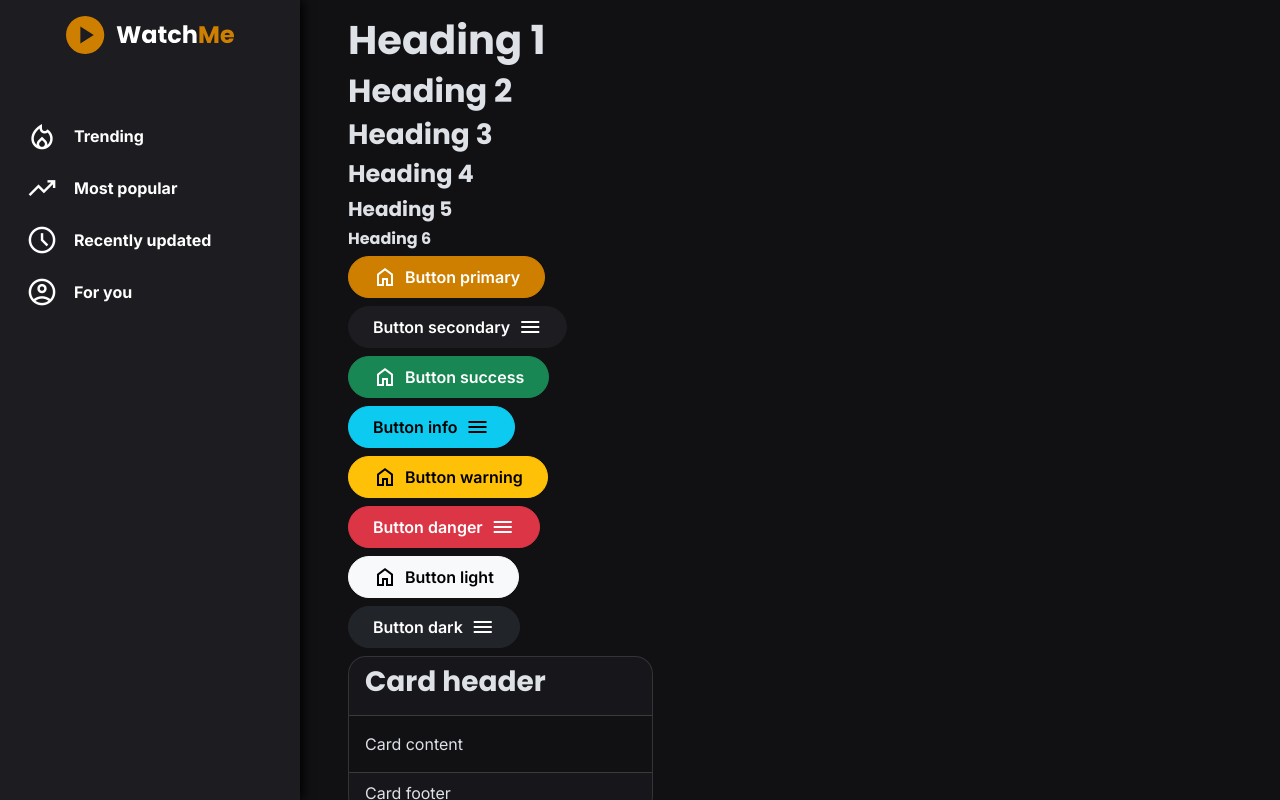
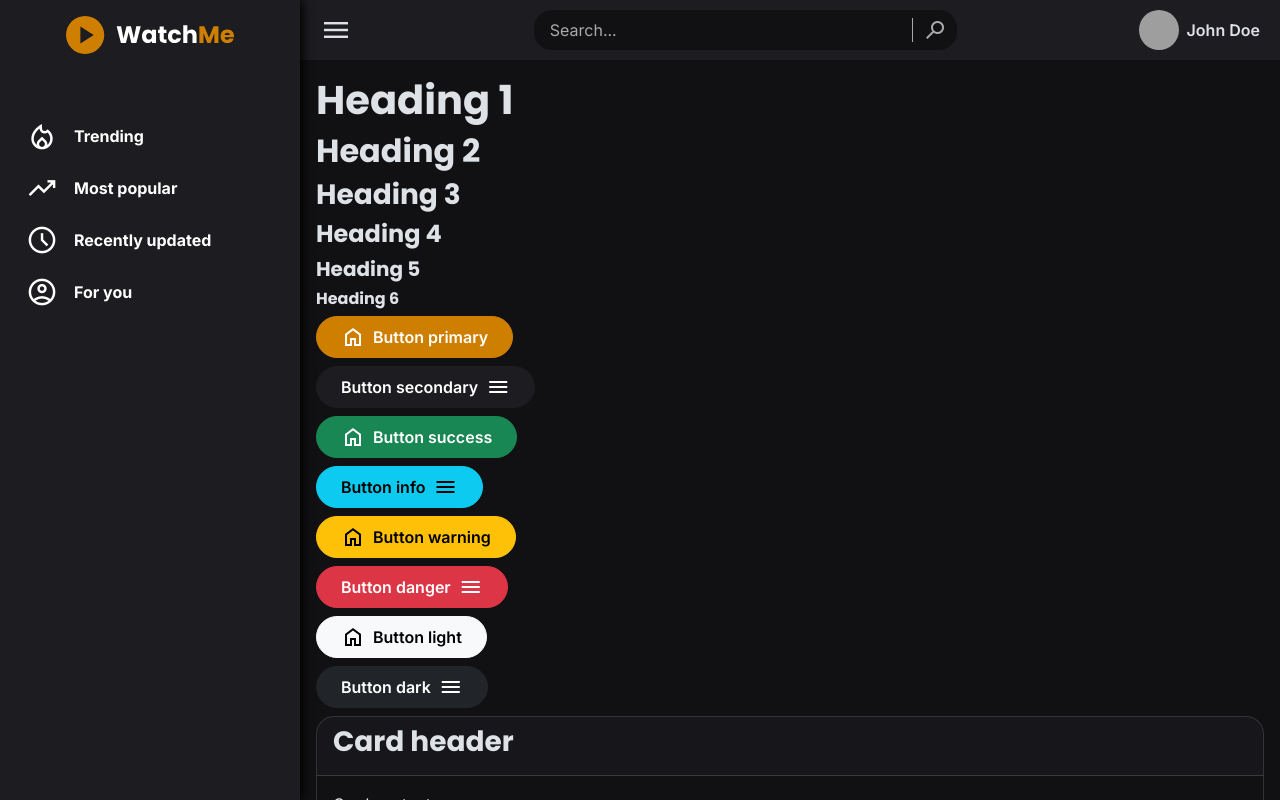
Before and after one commit to wsei-video/video-platform, a Vue app in the folder video-web-client/: page / in a window 1280 px wide. Shown: the top 800 px of the page. Built offline with nearby package versions, Linux system fonts and the light colour scheme; grey boxes are pictures that could not be loaded.

Commit message:
Create app header, AppImage and ProfileBadge (#21)

```diff
--- a/video-web-client/src/App.vue
+++ b/video-web-client/src/App.vue
@@ -1,5 +1,6 @@
 <script setup lang="ts">
 import { RouterView } from 'vue-router'
+import AppHeader from './components/header/AppHeader.vue'
 import AppIcon from './components/ui/AppIcon.vue'
 import AppButton from './components/ui/AppButton.vue'
 import AppInput from './components/ui/AppInput.vue'
@@ -7,7 +8,6 @@ import AppInput from './components/ui/AppInput.vue'
 import type { ButtonVariant } from './components/ui/AppButton.vue'
 import AppSidebar from './components/sidebar/AppSidebar.vue'
 import SidebarLink from './components/sidebar/SidebarLink.vue'
-import { ref } from 'vue'
 
 const variants: ButtonVariant[] = [
   'primary',
@@ -19,12 +19,11 @@ const variants: ButtonVariant[] = [
   'light',
   'dark',
 ]
-const showSidebar = ref(true)
 </script>
 
 <template>
   <div class="d-flex">
-    <AppSidebar :expand="showSidebar" @update:expand="(isVisible) => (showSidebar = isVisible)">
+    <AppSidebar>
       <template #body>
         <SidebarLink icon="mode_heat" to="">Trending</SidebarLink>
         <SidebarLink icon="trending_up" to="">Most popular</SidebarLink>
@@ -32,7 +31,9 @@ const showSidebar = ref(true)
         <SidebarLink icon="account_circle" to="">For you</SidebarLink>
       </template>
     </AppSidebar>
-    <div class="my-3 mx-5">
+    <div id="app-content">
+      <AppHeader />
+      <div id="testing-page" class="mx-3 my-3">
         <h1>Heading 1</h1>
         <h2>Heading 2</h2>
         <h3>Heading 3</h3>
@@ -40,7 +41,7 @@ const showSidebar = ref(true)
         <h5>Heading 5</h5>
         <h6>Heading 6</h6>
         <div v-for="(variant, index) in variants" class="pb-2" :key="variant">
-        <AppButton :variant="variant" @click="showSidebar = !showSidebar">
+          <AppButton :variant="variant">
             <AppIcon v-if="index % 2 === 0" name="home" />
             <span>Button {{ variant }}</span>
             <AppIcon v-if="index % 2 === 1" name="menu" />
@@ -62,7 +63,9 @@ const showSidebar = ref(true)
               id="exampleInputEmail1"
               aria-describedby="emailHelp"
             />
-          <div id="emailHelp" class="form-text">We'll never share your email with anyone else.</div>
+            <div id="emailHelp" class="form-text">
+              We'll never share your email with anyone else.
+            </div>
             <AppInput
               id="exampleInputEmail1"
               type="text"
@@ -94,6 +97,11 @@ const showSidebar = ref(true)
         </div>
       </div>
     </div>
+  </div>
 </template>
 
-<style scoped lang="scss"></style>
+<style scoped lang="scss">
+#app-content {
+  width: 100%;
+}
+</style>
--- /dev/null
+++ b/video-web-client/src/components/header/AppHeader.vue
@@ -0,0 +1,85 @@
+<script setup lang="ts">
+import { useUiStore } from '@/store/ui.store'
+import { useBreakpoints, breakpointsBootstrapV5 } from '@vueuse/core'
+
+import AppIcon from '../ui/AppIcon.vue'
+import AppInput from '../ui/AppInput.vue'
+import ProfileBadge from '../ui/ProfileBadge.vue'
+
+const breakpoints = useBreakpoints(breakpointsBootstrapV5)
+const isMobile = breakpoints.smaller('md')
+const uiStore = useUiStore()
+</script>
+
+<template>
+  <header :class="{ mobile: isMobile }">
+    <AppIcon id="menu-button" name="menu" @click="uiStore.toggleSidebar()" />
+    <div class="search-bar">
+      <AppInput v-if="!isMobile" variant="dark" placeholder="Search..." />
+      <AppIcon name="search" />
+    </div>
+    <ProfileBadge
+      profile-image="https://picsum.photos/200"
+      profile-name="John Doe"
+      :avatar-only="isMobile"
+    />
+  </header>
+</template>
+<style lang="scss">
+@import '../../styles/bootstrap/index.scss';
+
+header {
+  display: flex;
+  align-items: center;
+  justify-content: space-between;
+  gap: 0.75rem;
+
+  background-color: $secondary;
+  padding: 0.625rem 1.25rem;
+  width: 100%;
+
+  position: sticky;
+  top: 0;
+
+  #menu-button {
+    font-size: 2rem;
+    cursor: pointer;
+  }
+
+  &.mobile #menu-button {
+    margin-right: auto;
+  }
+
+  .search-bar {
+    display: flex;
+    justify-content: center;
+    align-items: center;
+
+    input {
+      padding-right: 3rem;
+    }
+
+    span {
+      font-size: 2rem;
+    }
+  }
+
+  &:not(.mobile) .search-bar {
+    position: relative;
+    width: 45%;
+  }
+
+  &:not(.mobile) .search-bar span {
+    margin: 0;
+    font-size: 1.5rem;
+    display: inline-block;
+    transform: scaleX(-1) translateY(-50%);
+    position: absolute;
+    right: 10px;
+    top: 50%;
+    color: $input-placeholder-color;
+    padding-right: 10px;
+    border-right: 1px solid $input-placeholder-color;
+  }
+}
+</style>
--- a/video-web-client/src/components/sidebar/AppSidebar.vue
+++ b/video-web-client/src/components/sidebar/AppSidebar.vue
@@ -1,18 +1,22 @@
 <script setup lang="ts">
 import { breakpointsBootstrapV5, useBreakpoints } from '@vueuse/core'
 
+import { useUiStore } from '@/store/ui.store'
+
+const uiStore = useUiStore()
 const breakpoints = useBreakpoints(breakpointsBootstrapV5)
 const isMobile = breakpoints.smaller('md')
 
 import WatchMeLogo from '../../assets/watch-me-logo.svg'
-
-defineProps<{ expand: boolean }>()
-const emit = defineEmits(['update:expand'])
 </script>
 <template>
   <nav
     id="sidebar"
-    :class="[expand ? '' : 'closed', isMobile ? 'position-fixed' : 'position-sticky']"
+    :class="{
+      closed: uiStore.isSidebarOpen,
+      'position-fixed': isMobile,
+      'position-sticky': !isMobile,
+    }"
   >
     <div class="position-relative mb-5">
       <div id="sidebar-logo">
@@ -27,7 +31,11 @@ const emit = defineEmits(['update:expand'])
     </div>
   </nav>
   <div v-if="isMobile" id="sidebar-shadow"></div>
-  <div v-if="isMobile && expand" class="backdrop" @click="emit('update:expand', false)"></div>
+  <div
+    v-if="isMobile && uiStore.isSidebarOpen"
+    class="backdrop"
+    @click="uiStore.toggleSidebar()"
+  ></div>
 </template>
 
 <style lang="scss">
--- /dev/null
+++ b/video-web-client/src/components/ui/AnimatedPlaceholder.vue
@@ -0,0 +1,35 @@
+<script setup lang="ts">
+const {
+  height = '100%',
+  width = '100%',
+  borderRadius = '0',
+} = defineProps<{
+  height?: string
+  width?: string
+  borderRadius?: string
+}>()
+</script>
+
+<template>
+  <div class="skeleton">&nbsp;</div>
+</template>
+
+<style lang="scss">
+@keyframes background-animation {
+  0% {
+    background-position: 50% 0;
+  }
+
+  100% {
+    background-position: -150% 0;
+  }
+}
+.skeleton {
+  height: v-bind(height);
+  width: v-bind(width);
+  border-radius: v-bind(borderRadius);
+  background-image: linear-gradient(to right, #d6d7d8 0%, #e2e3e4 10%, #d6d7d8 20%, #d6d7d8 100%);
+  background-size: 200% 100%;
+  animation: background-animation 1.2s linear infinite;
+}
+</style>
--- /dev/null
+++ b/video-web-client/src/components/ui/AppImage.vue
@@ -0,0 +1,58 @@
+<script setup lang="ts">
+import { ref, useTemplateRef, onMounted } from 'vue'
+
+import AnimatedPlaceholder from './AnimatedPlaceholder.vue'
+
+defineProps<{
+  src: string
+  alt?: string
+}>()
+
+const loaded = ref(false)
+const imgRef = useTemplateRef('img-ref')
+
+function onLoad() {
+  loaded.value = true
+}
+
+onMounted(() => {
+  if (imgRef.value?.complete) {
+    onLoad()
+  }
+})
+</script>
+
+<template>
+  <div class="image-wrapper">
+    <AnimatedPlaceholder v-if="!loaded" />
+
+    <img
+      ref="img-ref"
+      :src="src"
+      :alt="alt"
+      :class="{ 'image-loaded': loaded }"
+      class="image-main"
+      loading="lazy"
+      @load="onLoad"
+    />
+  </div>
+</template>
+
+<style scoped>
+.image-wrapper {
+  overflow: hidden;
+}
+
+.image-main {
+  display: block;
+  width: 100%;
+  height: 100%;
+  object-fit: cover;
+  opacity: 0;
+  transition: opacity 0.3s ease-in-out;
+}
+
+.image-main.image-loaded {
+  opacity: 1;
+}
+</style>
--- /dev/null
+++ b/video-web-client/src/components/ui/ProfileBadge.vue
@@ -0,0 +1,32 @@
+<script setup lang="ts">
+import AppImage from '../ui/AppImage.vue'
+
+const {
+  profileImage,
+  profileName,
+  avatarOnly = false,
+} = defineProps<{
+  profileImage: string
+  profileName: string
+  avatarOnly?: boolean
+}>()
+</script>
+<template>
+  <div class="profile-badge">
+    <AppImage :src="profileImage" class="badge-img" />
+    <span v-if="!avatarOnly" class="fw-semibold">{{ profileName }}</span>
+  </div>
+</template>
+<style scoped lang="scss">
+.profile-badge {
+  display: flex;
+  justify-content: center;
+  align-items: center;
+  gap: 0.5rem;
+}
+.badge-img {
+  aspect-ratio: 1;
+  width: 2.5rem;
+  border-radius: 50%;
+}
+</style>
--- /dev/null
+++ b/video-web-client/src/store/ui.store.ts
@@ -0,0 +1,16 @@
+import { ref, readonly } from 'vue'
+import { defineStore } from 'pinia'
+
+export const useUiStore = defineStore('ui', () => {
+  const _isSidebarOpen = ref(false)
+  const isSidebarOpen = readonly(_isSidebarOpen)
+
+  function toggleSidebar() {
+    _isSidebarOpen.value = !_isSidebarOpen.value
+  }
+
+  return {
+    isSidebarOpen,
+    toggleSidebar,
+  }
+})
```
Lines whose indentation alone changed are shown as unchanged.
